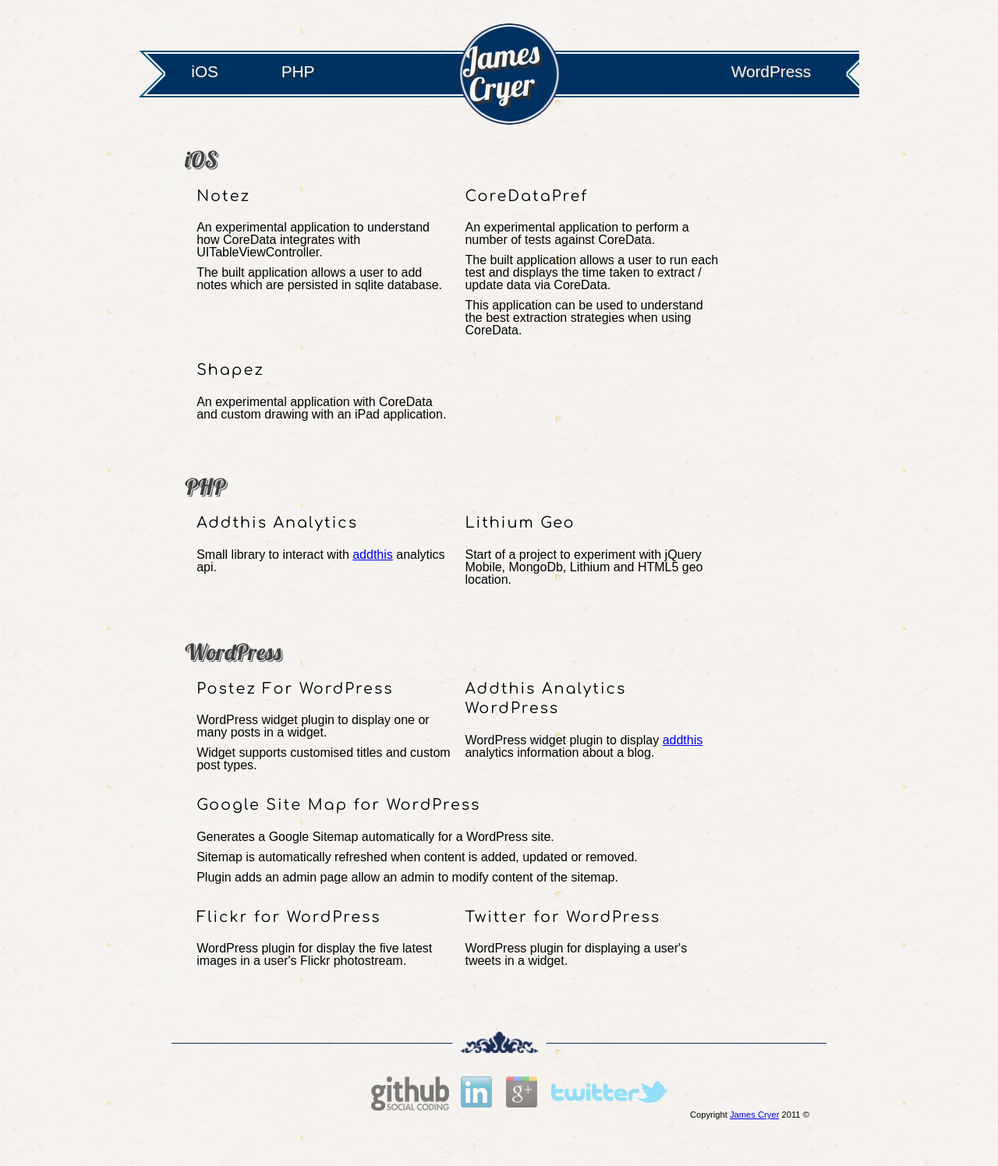
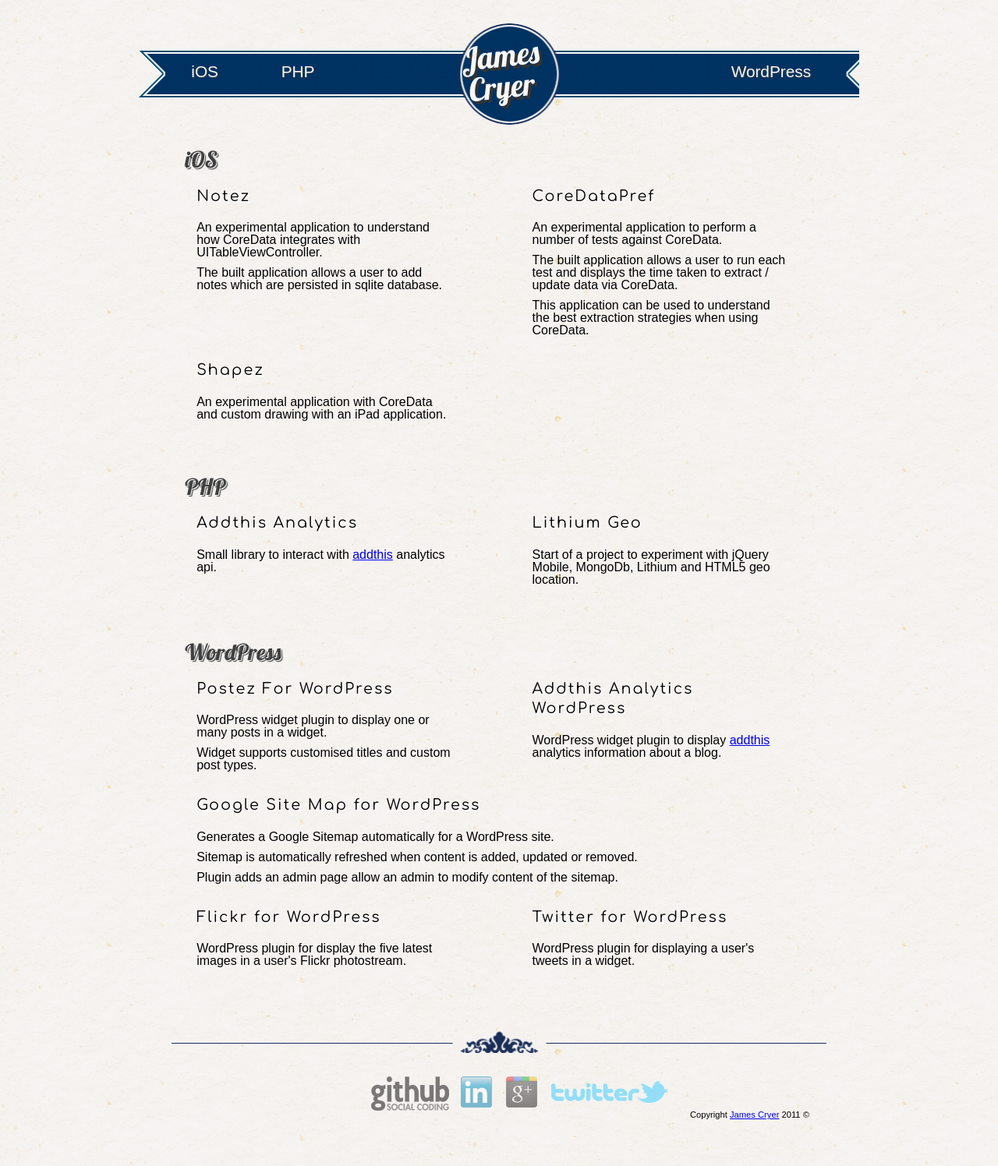
Before and after one commit to jrcryer/jrcryer.github.com, a Jekyll site: the page built from index.html, in a window 1280 px wide. Shown: the whole page at 78% size. Built offline with Jekyll 4.4.1, drawn with Linux system fonts in a browser that asks for light colours; nearby versions of some CDN libraries; some web fonts are replaced.

Commit message:
column space

```diff
--- a/index.html
+++ b/index.html
@@ -15,7 +15,7 @@
                 <p>An experimental application to understand how CoreData integrates with UITableViewController.</p>
                 <p>The built application allows a user to add notes which are persisted in sqlite database.</p>
             </div>
-            <div class="grid_8">
+            <div class="grid_8 push_2">
                 <h3>CoreDataPref</h3>
                 <p>An experimental application to perform a number of tests against CoreData.</p>
                 <p>The built application allows a user to run each test and displays the time taken to extract / update data via CoreData.</p>
@@ -37,7 +37,7 @@
                 <h3>Addthis Analytics</h3>
                 <p>Small library to interact with <a href="http://www.addthis.com">addthis</a> analytics api.</p>
             </div>
-            <div class="grid_8">
+            <div class="grid_8 push_2">
                 <h3>Lithium Geo</h3>
                 <p>Start of a project to experiment with jQuery Mobile, MongoDb, Lithium and HTML5 geo location.</p>
             </div>
@@ -54,7 +54,7 @@
                 <p>WordPress widget plugin to display one or many posts in a widget.</p>
                 <p>Widget supports customised titles and custom post types.</p>
             </div>
-            <div class="grid_8">
+            <div class="grid_8 push_2">
                 <h3>Addthis Analytics WordPress</h3>
                 <p>WordPress widget plugin to display <a href="http://www.addthis.com">addthis</a> analytics information about a blog.</p>
             </div>
@@ -68,7 +68,7 @@
                 <h3>Flickr for WordPress</h3>
                 <p>WordPress plugin for display the five latest images in a user's Flickr photostream.</p>
             </div>
-            <div class="grid_8">
+            <div class="grid_8 push_2">
                 <h3>Twitter for WordPress</h3>
                 <p>WordPress plugin for displaying a user's tweets in a widget.</p>
             </div>
--- a/stylesheets/application.css
+++ b/stylesheets/application.css
@@ -164,6 +164,9 @@
     article.container_16 .grid_8 {
         width: 98.0%;
     }
+    article.container_16 .push_2 {
+        left: 0;
+    }
     .container_16 .copyright {
         padding: 10px;
         width: 98%;
```
